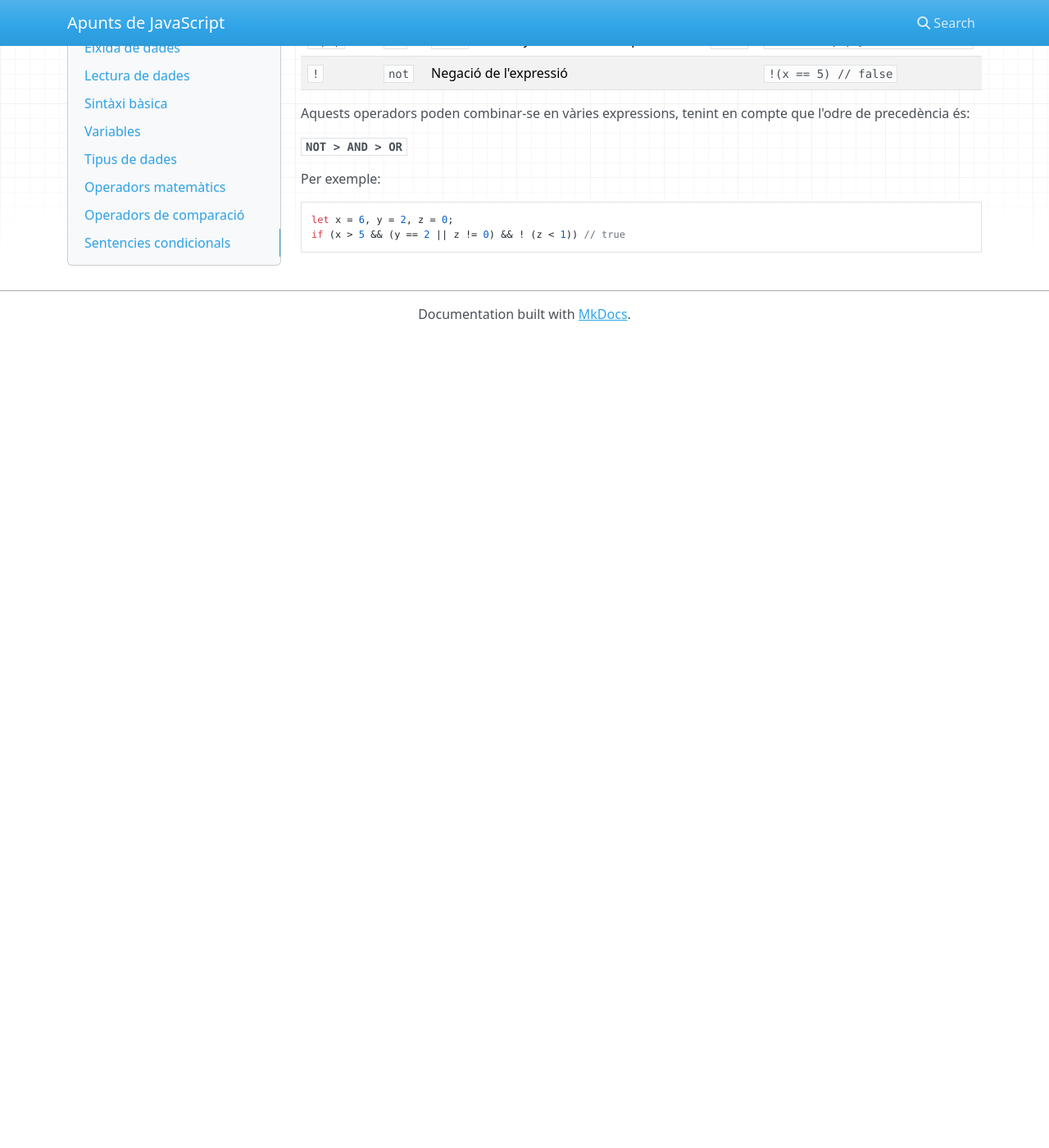
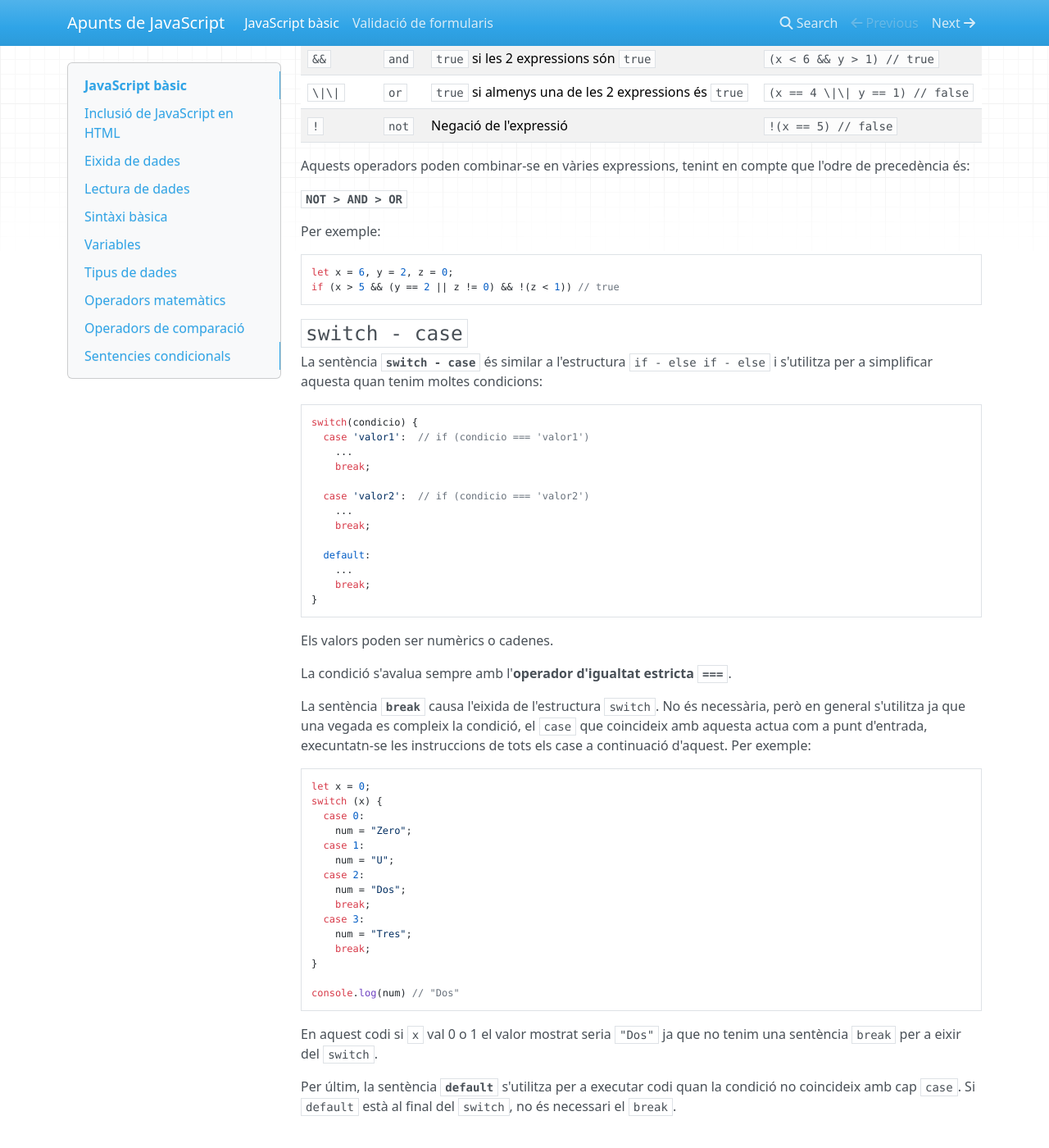
Before and after one commit to ricardoprofe/apunts_javascript_lmi, an MkDocs documentation site: the page built from md/index.md, in a window 1280 px wide and 1400 px high, scrolled down 9976 px. Shown: the whole window at 82% size. Built offline with MkDocs 1.6.1, drawn with Linux system fonts in a browser that asks for light colours; nearby versions of some CDN libraries; before the commit the page ends 10387 px from its top, so only the background shows below that; some of the changed text lies outside the part shown.

Commit message:
switch case, validació

````diff
--- a/docs/sitemap.xml
+++ b/docs/sitemap.xml
@@ -5,4 +5,9 @@
          <lastmod>2023-04-18</lastmod>
          <changefreq>daily</changefreq>
     </url>
+    <url>
+         <loc>None</loc>
+         <lastmod>2023-04-18</lastmod>
+         <changefreq>daily</changefreq>
+    </url>
 </urlset>
--- a/md/index.md
+++ b/md/index.md
@@ -425,6 +425,8 @@ console.log( '01' == 1 ); // false
 
 ## Sentencies condicionals
 
+Les **sentències condicionals** s'utilitzen quan volem trencar l'estructura seqüencial del codi. Ens permet fer salts a altres parts del codi depenent d'unes determinades condicions.
+
 ### if - else
 
 La sentència **`if (...)`** avalua l'expressió booleana entre els parèntesis i executa el bloc de codi a continuació si el resultat de l'expressió és `true`:
@@ -502,5 +504,53 @@ Per exemple:
 
 ``` js
 let x = 6, y = 2, z = 0;
-if (x > 5 && (y == 2 || z != 0) && ! (z < 1)) // true
+if (x > 5 && (y == 2 || z != 0) && !(z < 1)) // true
 ```
+
+### `switch - case`
+
+La sentència **`switch - case`** és similar a l'estructura `if - else if - else` i s'utilitza per a simplificar aquesta quan tenim moltes condicions:
+
+``` js
+switch(condicio) {
+  case 'valor1':  // if (condicio === 'valor1')
+    ...
+    break;
+
+  case 'valor2':  // if (condicio === 'valor2')
+    ...
+    break;
+
+  default:
+    ...
+    break;
+}
+```
+
+Els valors poden ser numèrics o cadenes.
+
+La condició s'avalua sempre amb l'**operador d'igualtat estricta `===`**.
+
+La sentència **`break`** causa l'eixida de l'estructura `switch`. No és necessària, però en general s'utilitza ja que una vegada es compleix la condició, el `case` que coincideix amb aquesta actua com a punt d'entrada, execuntatn-se les instruccions de tots els case a continuació d'aquest. Per exemple:
+
+```js
+let x = 0;
+switch (x) {
+  case 0:
+    num = "Zero";
+  case 1:
+    num = "U";
+  case 2:
+    num = "Dos";
+    break;
+  case 3:
+    num = "Tres";
+    break;
+}
+
+console.log(num) // "Dos"
+```
+
+En aquest codi si `x` val 0 o 1 el valor mostrat seria `"Dos"` ja que no tenim una sentència `break` per a eixir del `switch`.
+
+Per últim, la sentència **`default`** s'utilitza per a executar codi quan la condició no coincideix amb cap `case`. Si `default` està al final del `switch`, no és necessari el `break`.
````
Also changed, not shown: docs/404.html (+13 -0 lines), docs/index.html (+64 -3 lines), docs/search/search_index.json (+1 -1 lines), docs/validacio/index.html (added, +207 -0 lines), md/validacio.md (added, +52 -0 lines), 1 other file.
